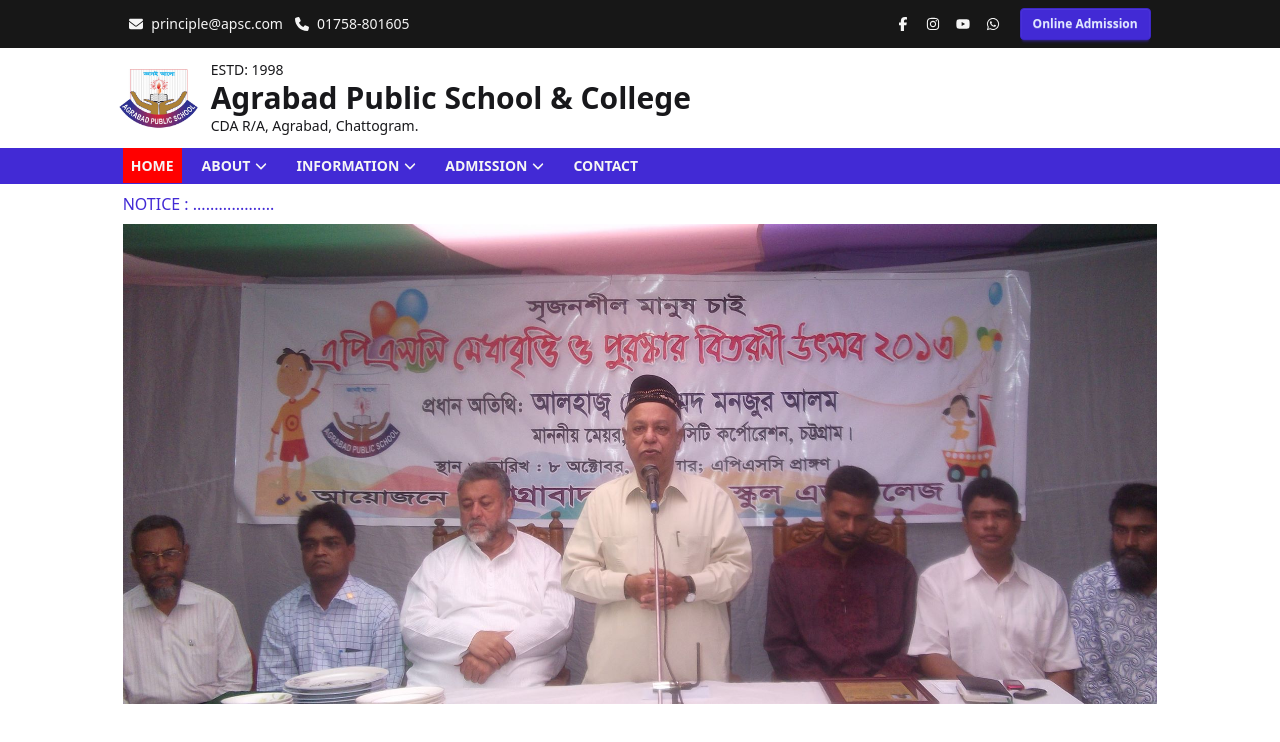
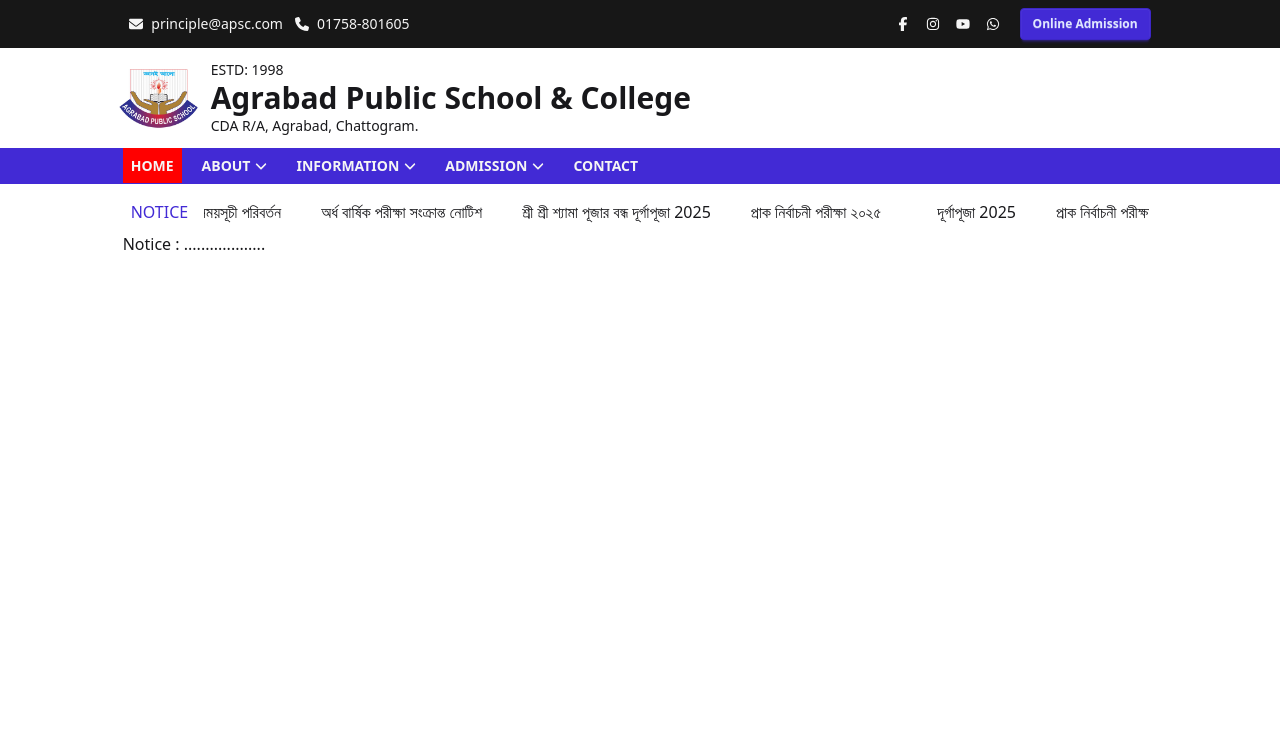
Before and after one commit to ashikurahman1/apsc, a React (Vite) app: page / in a window 1280 px wide. Shown: the top 742 px of the page. Built offline with nearby package versions, Linux system fonts and the light colour scheme.

Commit message:
add: Notice

```diff
--- a/package.json
+++ b/package.json
@@ -14,6 +14,7 @@
     "daisyui": "^5.5.5",
     "react": "^19.2.0",
     "react-dom": "^19.2.0",
+    "react-fast-marquee": "^1.6.5",
     "react-icons": "^5.5.0",
     "react-router": "^7.9.6",
     "swiper": "^12.0.3",
--- a/src/shared/Navbar.jsx
+++ b/src/shared/Navbar.jsx
@@ -12,6 +12,7 @@
 } from 'react-icons/fa6';
 import Logo from '../components/Logo/Logo';
 import { NavLink } from 'react-router';
+import Marquee from 'react-fast-marquee';
 
 const navLink = (
   <>
@@ -44,8 +45,8 @@
   return (
     <header>
       {/* top header */}
-      <section className="bg-neutral-900 text-neutral-100 space-x-6 p-2">
-        <div className="flex flex-col items-center gap-3 lg:flex-row justify-between w-full lg:w-10/12 px-4 mx-auto text-sm">
+      <section className="bg-neutral-900 text-neutral-100 space-x-6 p-2 sticky top-0 left-0 z-111">
+        <div className="flex  flex-col items-center gap-3 lg:flex-row justify-between w-full lg:w-10/12 px-4 mx-auto text-sm">
           <div className="flex gap-3">
             <p className="flex items-center gap-2">
               <span>
@@ -95,7 +96,7 @@
           <div
             className={`absolute ${
               mobileMenu
-                ? 'top-0 left-0 duration-300 animation-all bg-primary/90 text-neutral-100 h-full w-full p-10 py-20'
+                ? 'top-0 left-0 duration-300 animation-all bg-primary/90 text-neutral-100 h-full w-full p-10 py-20 z-999'
                 : '-top-100'
             }`}
           >
@@ -119,8 +120,25 @@
       </nav>
       {/* Notice */}
       <div className="my-2 lg:w-10/12 mx-auto px-4">
-        <p className="text-primary uppercase">Notice : ...................</p>
+        <div className="flex p-2">
+          <h4 className="text-primary uppercase mr-4">Notice</h4>
+          <Marquee pauseOnHover={true} speed={60} className="space-x-4">
+            <p className="mr-10"> দূর্গাপূজা 2025</p>
+            <p className="mr-10"> প্রাক নির্বাচনী পরীক্ষা ২০২৫</p>
+            <p className="mr-10"> অর্ধবার্ষিক পরীক্ষার সময়সূচী পরিবর্তন</p>
+            <p className="mr-10">অর্ধ বার্ষিক পরীক্ষা সংক্রান্ত নোটিশ</p>
+            <p className="mr-10">
+              {' '}
+              শ্রী শ্রী শ্যামা পূজার বন্ধ দূর্গাপূজা 2025{' '}
+            </p>
+            <p className="mr-10"> প্রাক নির্বাচনী পরীক্ষা ২০২৫ </p>
+          </Marquee>
+        </div>
+
+        <p className="">Notice : ...................</p>
       </div>
+
+      <div className="h-1000"></div>
     </header>
   );
 };
```
Also changed, not shown: 2 other files (tests, documents, lock files or other folders).
